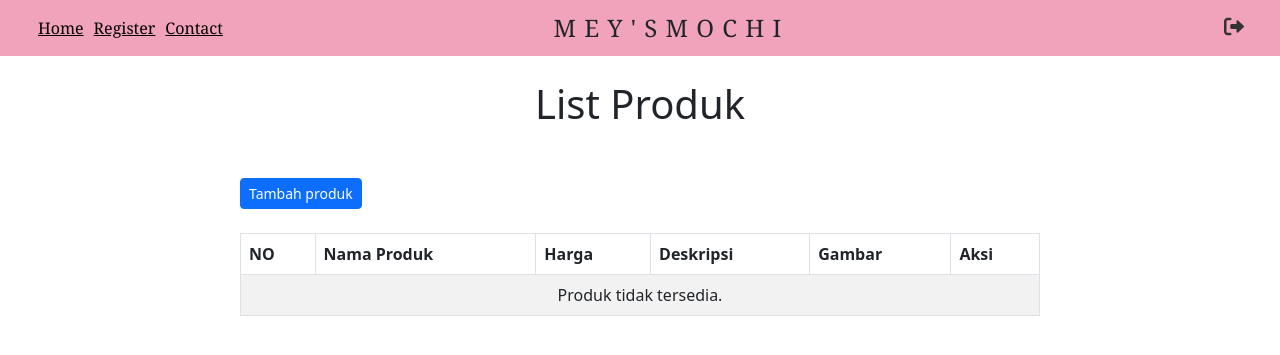
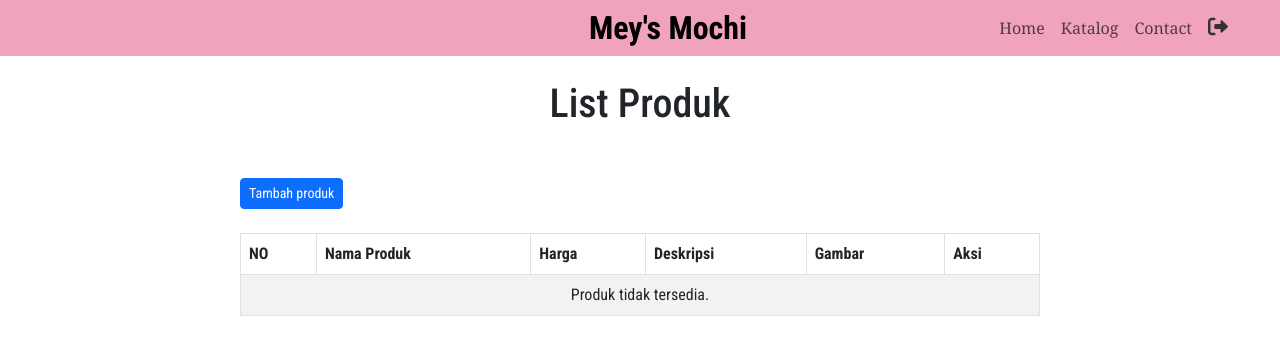
Before and after one commit to tikameisya/meysmochi, a PHP site: page /admin/list_produk.php in a window 1280 px wide. Shown: the top 355 px of the page. Run offline with PHP 8.4, Linux system fonts and the light colour scheme; data that the repository does not hold is empty.

Commit message:
Mengganti style di halaman admin

```diff
--- a/admin/list_produk.php
+++ b/admin/list_produk.php
@@ -25,6 +25,10 @@ if (!$result) {
     <link href="https://cdnjs.cloudflare.com/ajax/libs/font-awesome/6.0.0/css/all.min.css" rel="stylesheet">
     <!-- CSS -->
     <link rel="stylesheet" type="text/css" href="../css/list_p.css">
+    <!-- google fonts noto -->
+<link rel="preconnect" href="https://fonts.googleapis.com">
+<link rel="preconnect" href="https://fonts.gstatic.com" crossorigin>
+<link href="https://fonts.googleapis.com/css2?family=Roboto+Condensed:ital,wght@0,100..900;1,100..900&display=swap" rel="stylesheet">
     <style>
         .table {
             color: pink;
@@ -44,22 +48,28 @@ if (!$result) {
 </head>
 
 <body>
-    <nav class="navbar navbar-expand-lg">
+    <nav class="navbar navbar-expand-lg" aria-label="Offcanvas navbar large">
         <div class="container-fluid">
-        <div class="menu">
-            <!-- menu navbar -->
-            <a href="../home.php">Home</a>
-            <a href="../register.php">Register</a>
-            <a href="https://wa.me/6281234567890" target="_blank">Contact</a>
-        </div>
-            <!-- brand atau judul navbar -->
-            <a class="navbar-brand text-dark"><span class="title">M E Y ' S M O C H I</span></a>
-            <!-- button toggler untuk layar kecil -->
-            <button class="navbar-toggler" type="button" data-bs-toggle="collapse" data-bs-target="#navbarNav" aria-controls="navbarNav" aria-expanded="false" aria-label="Toggle navigation">
+            <a class="navbar-brand fs-2 fw-bold" href="../home.php">Mey's Mochi</a>
+            <button class="navbar-toggler z-1" type="button" data-bs-toggle="offcanvas" data-bs-target="#offcanvasNavbar2" aria-controls="offcanvasNavbar2" aria-label="Toggle navigation">
                 <span class="navbar-toggler-icon"></span>
             </button>
-            <div class="collapse navbar-collapse" id="navbarNav">
-                <ul class="navbar-nav ms-auto">
+            <div class="offcanvas offcanvas-end" tabindex="-1" id="offcanvasNavbar2" aria-labelledby="offcanvasNavbar2Label">
+                <div class="offcanvas-header">
+                    <h5 class="offcanvas-title" id="offcanvasNavbar2Label">Menu</h5>
+                    <button type="button" class="btn-close btn-close-dark" data-bs-dismiss="offcanvas" aria-label="Close"></button>
+                </div>
+                <div class="offcanvas-body">
+                    <ul class="navbar-nav justify-content-end flex-grow-1 pe-3">
+                        <li class="nav-item z-1">
+                            <a class="nav-link" href="../home.php">Home</a>
+                        </li>
+                        <li class="nav-item z-1">
+                            <a class="nav-link" href="../katalog.php">Katalog</a>
+                        </li>
+                        <li class="nav-item z-1">
+                            <a class="nav-link" href="https://wa.me/6285845691423" target="_blank">Contact</a>
+                        </li>
                         <!-- logout button -->
                         <li class="nav-item">
                             <a href="../logout.php" class="nav-link">
@@ -67,6 +77,7 @@ if (!$result) {
                             </a>
                         </li>
                     </ul>
+                </div>
             </div>
         </div>
     </nav>
--- a/css/list_p.css
+++ b/css/list_p.css
@@ -5,6 +5,11 @@
   padding: 0;
   /* memastikan padding dan border termasuk dalam ukuran elemen */
   box-sizing: border-box;
+}
+
+body{
+  font-family: "Roboto Condensed", serif;
+  font-style: normal;
 }
 
 .navbar {
@@ -34,6 +39,8 @@
 }
 
 .navbar-brand {
+  /* style */
+  font-family: "Roboto Condensed", serif;
   /* menyelaraskan teks ditengah */
   text-align: center;
   /* memastikan elemen brand menempati lebar penuh */
--- a/koneksi.php
+++ b/koneksi.php
@@ -1,7 +1,7 @@
 <?php
 
 //set this true if its local dev
-$localdev = false; //kena bila handak local dev di vs code set ini jadi true
+$localdev = true; //kena bila handak local dev di vs code set ini jadi true
 
 $_SERVER = "localhost";
 $_user = $localdev ? "root" : "meys_mochi";
--- a/logout.php
+++ b/logout.php
@@ -9,6 +9,6 @@ session_unset();
 session_destroy();
 
 // Redirect ke halaman login setelah logout
-header("Location: login.php");
+header("Location: ../home.php");
 exit();
 ?>
```
Lines whose indentation alone changed are shown as unchanged.
